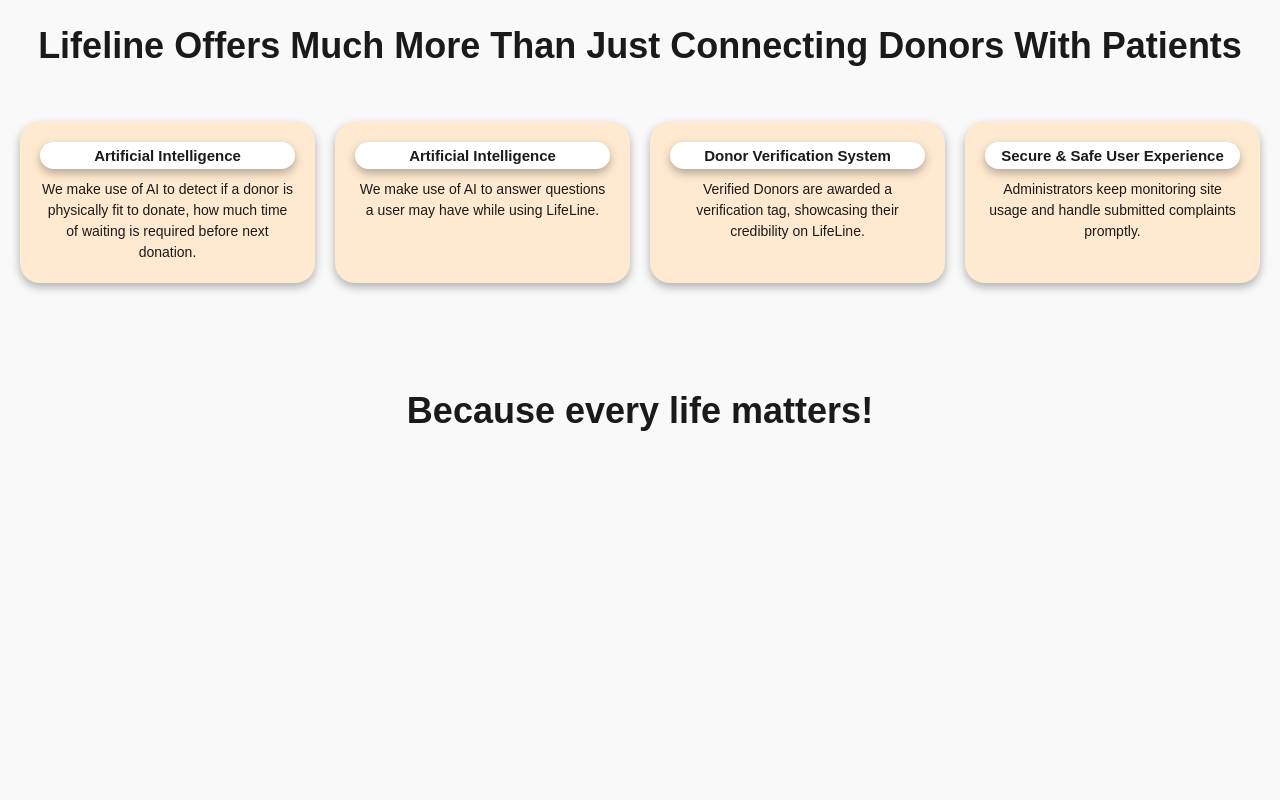
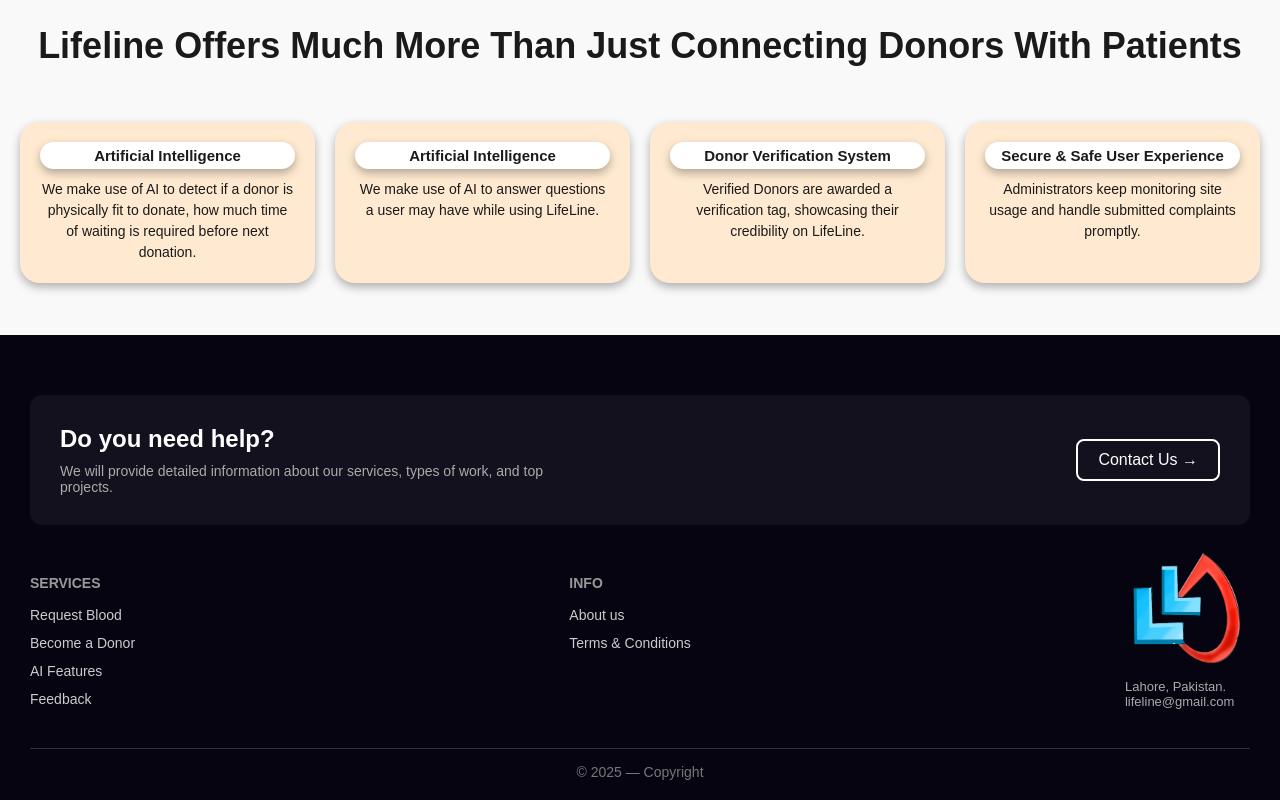
Before and after one commit to farooq-haider/LIFELINE-Web-Application, a website: page frontend/LandingPage/LandingPage.html in a window 1280 px wide. Shown: the part 905-1705 px from the top of the page. Before the commit the page ends 1352 px from the top, so only its background shows below. Drawn offline with Linux system fonts and the light colour scheme.

Commit message:
Implement Footer

```diff
--- a/frontend/LandingPage/LandingPage.css
+++ b/frontend/LandingPage/LandingPage.css
@@ -355,3 +355,105 @@ body {
 .pink {
     background-color: #fce7f3;
 }
+
+
+/* Footer Styling */
+.footer {
+    background-color: #060411;
+    color: #ccc;
+    padding: 60px 30px 20px;
+    font-family: 'Poppins', sans-serif;
+}
+
+.cta-box {
+    background: rgba(255, 255, 255, 0.05);
+    padding: 30px;
+    border-radius: 12px;
+    display: flex;
+    justify-content: space-between;
+    align-items: center;
+    margin-bottom: 50px;
+    flex-wrap: wrap;
+}
+
+.cta-text h2 {
+    color: white;
+    font-size: 24px;
+    margin-bottom: 10px;
+}
+
+.cta-text p {
+    color: #aaa;
+    font-size: 14px;
+    max-width: 500px;
+}
+
+.cta-button {
+    background: transparent;
+    border: 2px solid white;
+    color: white;
+    padding: 10px 20px;
+    border-radius: 8px;
+    font-weight: 500;
+    text-decoration: none;
+    transition: background 0.3s ease, color 0.3s ease;
+}
+
+.cta-button:hover {
+    background: white;
+    color: #161928;
+}
+
+.footer-content {
+    display: flex;
+    justify-content: space-between;
+    flex-wrap: wrap;
+    margin-bottom: 30px;
+    gap: 20px;
+}
+
+.footer-section h3 {
+    font-size: 14px;
+    font-weight: bold;
+    color: #999;
+    margin-bottom: 15px;
+}
+
+.footer-section ul {
+    list-style: none;
+    padding: 0;
+}
+
+.footer-section ul li {
+    margin-bottom: 10px;
+}
+
+.footer-section ul li a {
+    text-decoration: none;
+    color: #ccc;
+    font-size: 14px;
+}
+
+.footer-section ul li a:hover {
+    color: white;
+}
+
+.footer-logo {
+    width: 100px;
+    transform: scale(2.0);
+    margin-bottom: 25px;
+    margin-left: 25px;
+}
+
+.logo-contact p {
+    font-size: 13px;
+    color: #aaa;
+}
+
+.footer-bottom {
+    text-align: center;
+    font-size: 14px;
+    color: #777;
+    border-top: 1px solid #333;
+    padding-top: 15px;
+}
--- a/frontend/LandingPage/LandingPage.html
+++ b/frontend/LandingPage/LandingPage.html
@@ -102,9 +102,45 @@
         </div>
     </section>
 
-    <section class="info-heading">
-        <h2>Because every life matters!</h2>
-    </section>
+    <footer class="footer">
+        <div class="cta-box">
+            <div class="cta-text">
+                <h2>Do you need help?</h2>
+                <p>We will provide detailed information about our services, types of work, and top projects.</p>
+            </div>
+            <a href="#" class="cta-button">Contact Us →</a>
+        </div>
+
+        <div class="footer-content">
+            <div class="footer-section">
+                <h3>SERVICES</h3>
+                <ul>
+                    <li><a href="#">Request Blood</a></li>
+                    <li><a href="#">Become a Donor</a></li>
+                    <li><a href="#">AI Features</a></li>
+                    <li><a href="#">Feedback</a></li>
+                </ul>
+            </div>
+
+            <div class="footer-section">
+                <h3>INFO</h3>
+                <ul>
+                    <li><a href="#">About us</a></li>
+                    <li><a href="#">Terms & Conditions</a></li>
+                </ul>
+            </div>
+
+            <div class="footer-section logo-contact">
+                <img src="../assets/logo.png" alt="Lifeline Logo" class="footer-logo" />
+                <p>Lahore, Pakistan.<br>lifeline@gmail.com</p>
+            </div>
+        </div>
+
+        <div class="footer-bottom">
+            <p>© 2025 — Copyright</p>
+        </div>
+    </footer>
+
 
     <script src="LandingPage.js"></script>
 </body>
```
